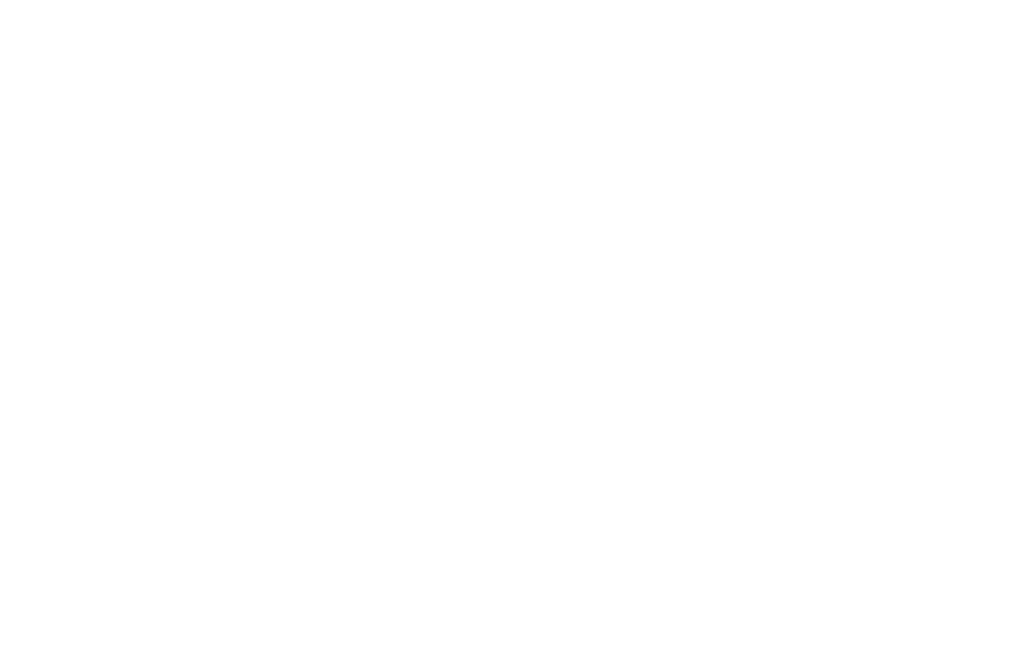
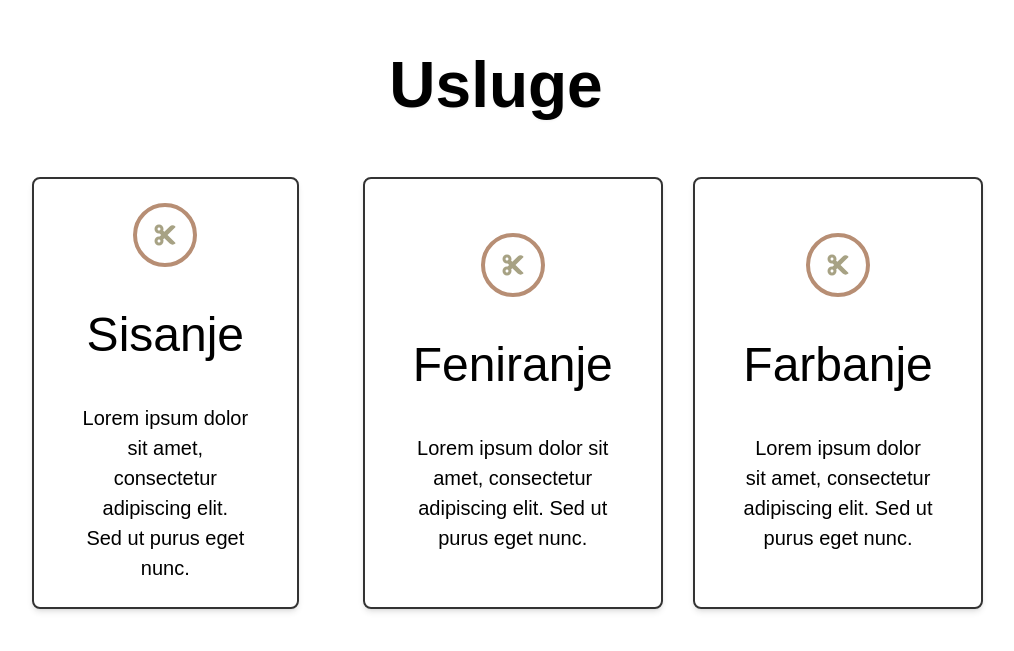
Before and after one commit to MeldinRadoncic/ancyfriz, a React (Create React App) app: page / in a window 1280 px wide. Shown: the part 1169-1820 px from the top of the page, without its empty margins (144-1158 px from the left). Before the commit the page ends 954 px from the top, so only its background shows below. Built offline with nearby package versions, Linux system fonts and the light colour scheme.

Commit message:
Titles, Card components added, Services section added

```diff
--- /dev/null
+++ b/src/AppData/ServicesData.js
@@ -0,0 +1,31 @@
+import React from 'react';
+import { FaCut } from 'react-icons/fa';
+
+const iconSize = 24;
+const iconColor = '#A7A284'; // Accent Olive from tailwind.config.js
+
+const ServicesData = [
+
+    {
+        id: 1,
+        title: "Sisanje",
+        description: "Lorem ipsum dolor sit amet, consectetur adipiscing elit. Sed ut purus eget nunc.",
+        icon: <FaCut size={iconSize} color={iconColor}/>,
+    },
+    {
+        id: 2,
+        title: "Feniranje",
+        description: "Lorem ipsum dolor sit amet, consectetur adipiscing elit. Sed ut purus eget nunc.",
+        icon: <FaCut size={iconSize} color={iconColor}/>,
+    },
+    {
+        id: 3,
+        title: "Farbanje",
+        description: "Lorem ipsum dolor sit amet, consectetur adipiscing elit. Sed ut purus eget nunc.",
+        icon: <FaCut size={iconSize} color={iconColor}/>,
+    }
+
+]
+
+
+export default ServicesData;
--- /dev/null
+++ b/src/Components/Card.jsx
@@ -0,0 +1,28 @@
+import React from "react";
+
+import ThirdTitle from './Titles/YhirdTitle'
+
+const Card = ({
+  title,
+  description,
+  icon,
+  className='border-2 border-primary-charcoal',
+}) => {
+  return (
+    <div className={`flex px-12 shadow-md flex-col space-y-8 py-6 justify-center items-center rounded-lg mt-8 ${className}`}>
+      <div className='flex justify-center border-4 border-accent-rose-gold py-4 px-4 rounded-full'>
+        {icon}
+        </div>
+   <div className='w-full'>
+
+        <ThirdTitle title={title} className='text-center'/>
+   </div>
+     <div className='w-full text-center'>
+
+        <p className="text-xl">{description}</p>
+     </div>
+      </div>
+  );
+};
+
+export default Card;
--- a/src/Components/Home/HeroBanner.jsx
+++ b/src/Components/Home/HeroBanner.jsx
@@ -1,6 +1,8 @@
 import React from 'react';
+
 import Section from '../Section';
 import Button from '../Button';
+import MainTitle from '../../Components/Titles/MainTitle.jsx'
 
 const HeroBanner = () => {
   return (
@@ -20,9 +22,12 @@
       <div className="relative z-10 grid grid-cols-1 lg:grid-cols-2 gap-8 items-stretch mx-auto px-6 sm:px-12 md:px-0  lg:px-24">
         {/* Left Side - Title */}
         <div className="flex flex-col items-center lg:items-start text-white text-center lg:text-left justify-center">
-          <h1 className="text-4xl sm:text-5xl lg:text-6xl font-bold leading-tight drop-shadow-md">
-            Salon gdje savršena frizura postaje stvarnost!
-          </h1>
+          <MainTitle
+          title='Salon gdje savršena frizura postaje stvarnost!'
+
+          />
+
+
 
           {/* Buttons for Large Devices */}
           <div className="hidden lg:flex space-x-4 mt-8">
@@ -32,7 +37,7 @@
         </div>
 
         {/* Right Side - Subtitle */}
-        <div className="flex flex-col items-center lg:items-start text-white text-center lg:text-left justify-center">
+        <div className="flex flex-col items-center lg:items-start text-white text-center lg:text-left justify-center lg:hidden">
           <p className="text-lg sm:text-xl lg:text-2xl bg-black/40 p-4 rounded-lg shadow-md">
             Prepustite se stručnim rukama naših profesionalaca i uživajte u modernim, stilizovanim frizurama koje odražavaju vašu jedinstvenu ličnost. Vaša kosa zaslužuje najbolje!
           </p>
--- a/src/Components/Home/LandingPage.jsx
+++ b/src/Components/Home/LandingPage.jsx
@@ -1,5 +1,6 @@
 import Layout from "../Layout/Layout";
 import HeroBanner from "./HeroBanner";
+import Services from "./Services";
 
 const LandingPage = () => {
   return (
@@ -7,6 +8,7 @@
     <Layout>
 
       <HeroBanner />
+      <Services />
     </Layout>
     </>
   );
--- /dev/null
+++ b/src/Components/Home/Services.jsx
@@ -0,0 +1,38 @@
+import React from 'react';
+
+import Section from '../Section';
+import SecondaryTitle from '../Titles/SecondaryTitle';
+import ServiceData from '../../AppData/ServicesData'
+import Card from '../Card'
+
+
+
+const Services = () => {
+    return (
+        <Section>
+            <div className='w-full px-16 flex flex-col'>
+            <div className='w-full'>
+                <SecondaryTitle
+                title='Usluge'
+                className='text-center'
+                />
+            </div>
+            <div className='grid grid-cols-1 lg:grid-cols-3 gap-8'>
+            {ServiceData.map(service => (
+                <div className='flex justify-around px-4 py-4'>
+ <Card
+                key={service.id}
+                title={service.title}
+                description={service.description}
+                icon = {service.icon}
+                />
+                </div>
+
+            ))}
+            </div>
+            </div>
+        </Section>
+    )
+}
+
+export default Services;
--- /dev/null
+++ b/src/Components/Titles/MainTitle.jsx
@@ -0,0 +1,14 @@
+
+
+
+const MainTitle = ({title, className=''}) => {
+
+    return(
+        <h1 className={`text-4xl sm:text-5xl lg:text-6xl font-bold leading-tight drop-shadow-md ${className}`}>{title}</h1>
+    )
+
+
+}
+
+
+export default MainTitle;
--- /dev/null
+++ b/src/Components/Titles/SecondaryTitle.jsx
@@ -0,0 +1,10 @@
+// SecondaryTitle.js
+const SecondaryTitle = ({title, className = ''}) => {
+    return (
+        <h2 className={`text-3xl sm:text-4xl lg:text-5xl font-semibold leading-snug drop-shadow-sm ${className}`}>
+            {title}
+        </h2>
+    );
+};
+
+export default SecondaryTitle;
--- /dev/null
+++ b/src/Components/Titles/YhirdTitle.jsx
@@ -0,0 +1,10 @@
+// ThirdTitle.js
+const ThirdTitle = ({title, className = ''}) => {
+    return (
+        <h3 className={`text-2xl sm:text-3xl lg:text-4xl font-medium leading-normal ${className}`}>
+            {title}
+        </h3>
+    );
+};
+
+export default ThirdTitle;
```
